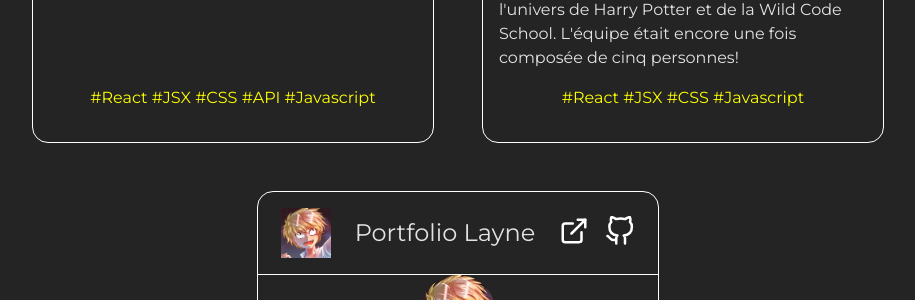
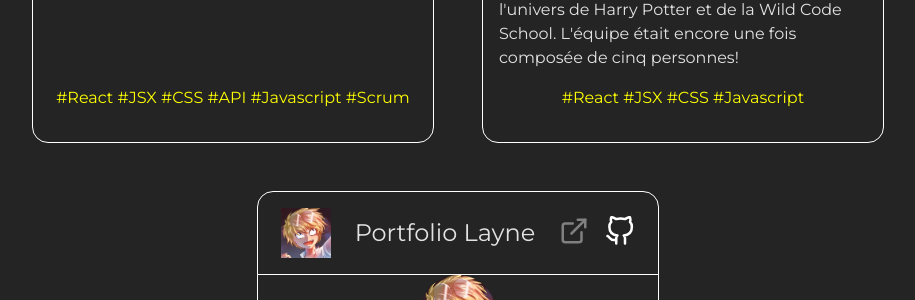
Before and after one commit to Laynaria/Layne-Portfolio, a React (Vite) app: page / in a window 1280 px wide. Shown: the part 1356-1656 px from the top of the page, without its empty margins (182-1097 px from the left). Built offline with nearby package versions, Linux system fonts and the light colour scheme; a web font is replaced by a local one.

Commit message:
upgraded the Projects component, also added an icon on the html meta

```diff
--- a/index.html
+++ b/index.html
@@ -3,7 +3,7 @@
 
 <head>
   <meta charset="UTF-8" />
-  <link rel="icon" type="image/svg+xml" href="/vite.svg" />
+  <link rel="icon" type="image/svg+xml" href="./src/assets/Laynevatar.png" />
   <meta name="viewport" content="width=device-width, initial-scale=1.0" />
   <title>Portfolio Layne</title>
 </head>
--- a/src/components/Projects/Projects.jsx
+++ b/src/components/Projects/Projects.jsx
@@ -15,18 +15,28 @@ function Card() {
               <img src={stack.logo} width="50px" alt={stack.alt} />
               {stack.name}
               <span className="spanTitleCard">
-                <a href={stack.link} target="_blank">
+                <a
+                  href={stack.link}
+                  target="_blank"
+                  className={stack.link === "" ? "unclickable" : ""}
+                >
                   <img
                     src={siteIcon}
                     alt="Website External Link Icon"
                     width="30px"
+                    className={stack.link === "" ? "unclickable" : ""}
                   />
                 </a>
-                <a href={stack.github} target="_blank">
+                <a
+                  href={stack.github}
+                  target="_blank"
+                  className={stack.github === "" ? "unclickable" : ""}
+                >
                   <img
                     src={githubIcon}
                     alt="Github External Link Icon"
                     width="30px"
+                    className={stack.github === "" ? "unclickable" : ""}
                   />
                 </a>
               </span>
--- a/src/components/Projects/Projects.scss
+++ b/src/components/Projects/Projects.scss
@@ -43,6 +43,16 @@ $primary-color: white;
         img {
           filter: invert(100%);
         }
+
+        img:hover {
+          filter: invert(100%) hue-rotate(30deg) brightness(170%)
+            drop-shadow(0 0 0.1rem yellow);
+        }
+
+        .unclickable {
+          pointer-events: none;
+          filter: invert(50%);
+        }
       }
     }
 
--- a/src/services/projectsArray.jsx
+++ b/src/services/projectsArray.jsx
@@ -43,7 +43,7 @@ const projectsArray = [
     img: toastyMood,
     link: `https://toasty-mood.netlify.app/`,
     github: `https://github.com/WildCodeSchool/2022-09-JS-RemoteFR-LesCrewStillants-P2-Team-Eagle`,
-    hashtags: "#React #JSX #CSS #API #Javascript",
+    hashtags: "#React #JSX #CSS #API #Javascript #Scrum",
     desc: "Toasty Mood est un projet d'application lifestyle de journal intime combiné avec une API de météo.",
     descTwo:
       "L'idée était que l'utilisateur pourrait comparer les humeurs qu'il enregistre à travers les jours avec la météo afin de voir son influence!",
@@ -66,7 +66,7 @@ const projectsArray = [
     alt: "Portfolio Layne Logo",
     img: portfolioLayne,
     link: ``,
-    github: ``,
+    github: `https://github.com/Laynaria/Layne-Portfolio`,
     hashtags: "#React #JSX #SASS #CSS #Javascript",
     desc: "Ce projet est tout simplement celui de mon portfolio que vous avez actuellement sous les yeux, il n'est donc pas nécessaire de cliquer sur le lien pour y accéder",
   },
```
